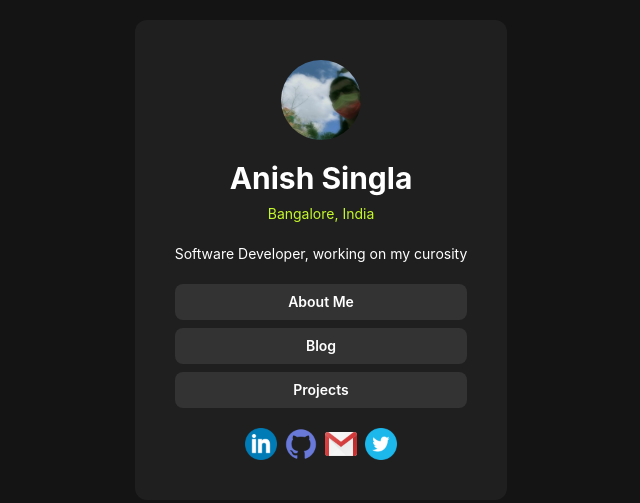
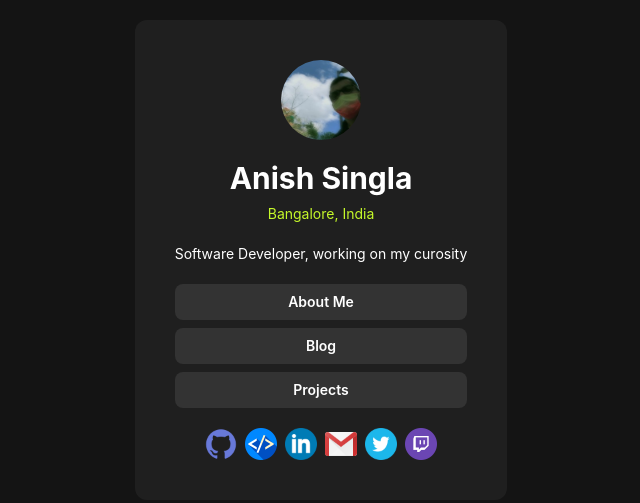
Before and after one commit to singlaanish56/singlaanish56.github.io, a website: page index.html in a window 1280 px wide. Shown: the part 140-643 px from the top of the page, without its empty margins (319-959 px from the left). Drawn offline with Linux system fonts and the light colour scheme.

Commit message:
minor updates

```diff
--- a/index.html
+++ b/index.html
@@ -28,11 +28,14 @@
                         class="rounded-lg bg-grey py-2 text-white hover:bg-green hover:text-black font-semibold">Projects</a>
                 </div>
                 <div class="flex max-auto space-x-2 justify-center items-center">
+                    <a class="github-icon  rounded-full w-8" href="https://github.com/singlaanish56"  title="/singlaanish56" target="_blank">
+                        <img src="./img/github_icon_color.png" alt="">
+                    </a>
+                    <a class="github-icon  rounded-full w-8" href="https://leetcode.com/u/singlaanish56/"  title="/singlaanish56" target="_blank">
+                        <img src="./img/leetcode_icon_white.png" alt="">
+                    </a>
                     <a class="linkedIn-icon rounded-full w-8" href="https://www.linkedin.com/in/singlaanish56/" title="/singlaanish56" target="_blank" >
                         <img src="./img/linkedin_icon.png" alt="">
-                    </a>
-                    <a class="github-icon  rounded-full w-8" href="https://github.com/singlaanish56"  title="/singlaanish56" target="_blank">
-                        <img src="./img/github_icon_color.png" alt="">
                     </a>
                     <a class="email-icon rounded-full w-8" href="mailto:singlaanish56@gmail.com" class="" title="singlaanish56@gmail.com" target="_blank">
                         <img src="./img/gmail_icon.png" alt="">
@@ -40,6 +43,9 @@
                     <a class="rounded-full w-8" href="https://twitter.com/singlaanish56"  title="/singlaanish56" target="_blank">
                         <img src="./img/twitter_icon.png" alt="">
                     </a>
+                    <a class="rounded-full w-8" href="https://www.twitch.tv/singlaanish56"  title="/singlaanish56" target="_blank">
+                        <img src="./img/twitch.png" alt="">
+                    </a>
                 </div>
             </div>
         </main>
```
Also changed, not shown: aboutme/aboutme.html (+2 -2 lines), img/leetcode_icon.png (added), img/leetcode_icon_white.png (added), img/twitch.png (added), 3 other files.
